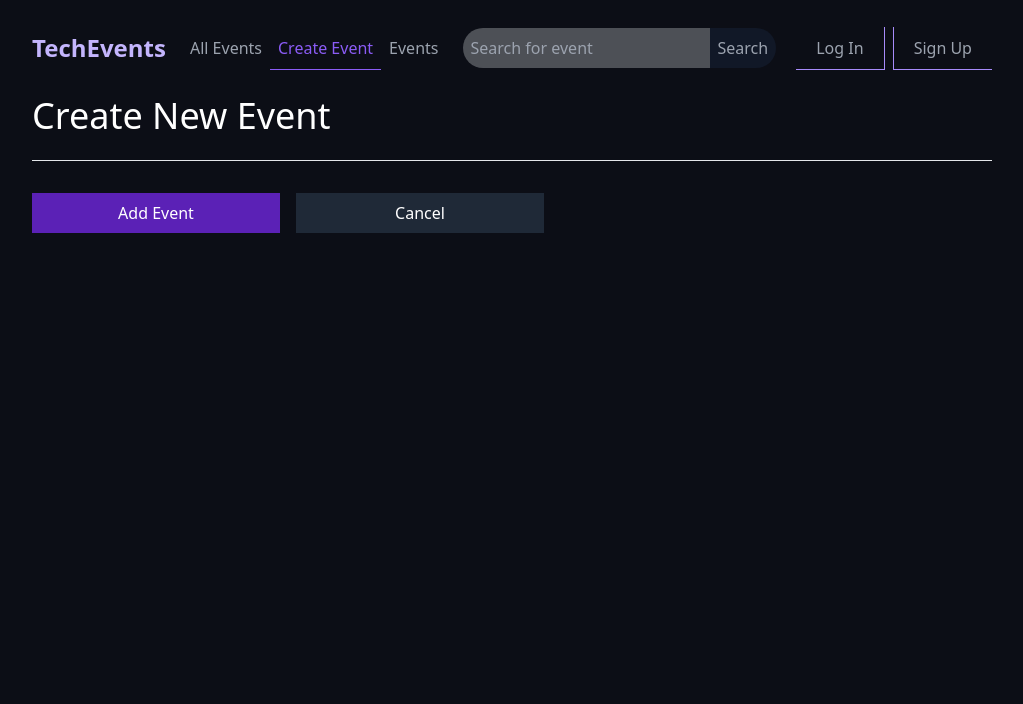
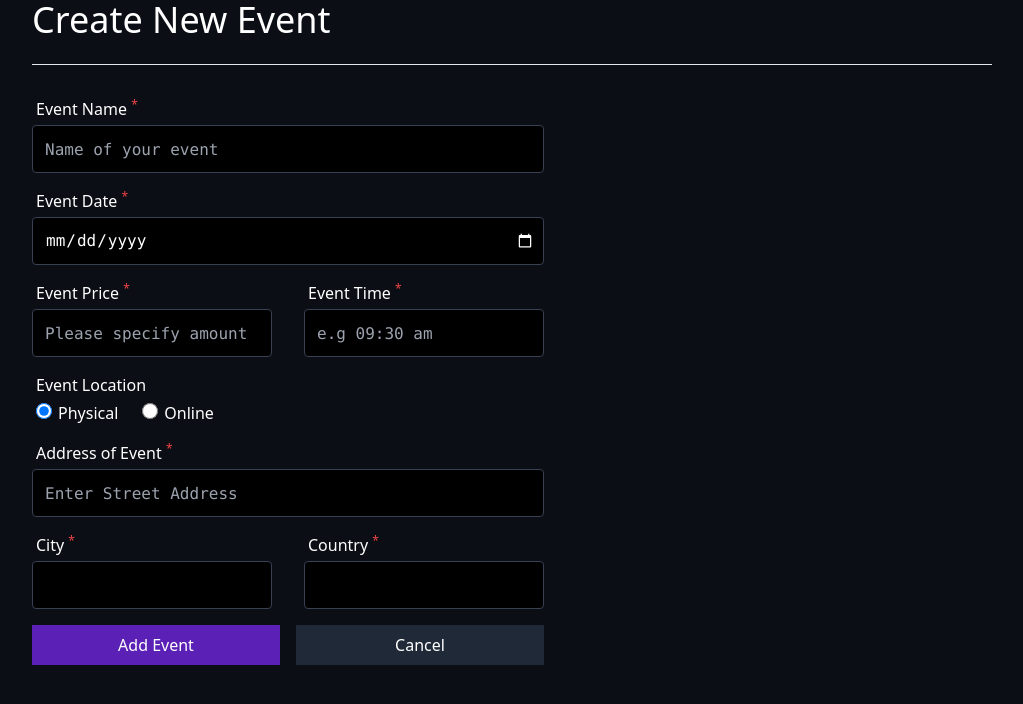
Before and after one commit to Mustycodes/tech-events-app, a React (Create React App) app: page /events/new in a window 1280 px wide. Shown: the top 704 px of the page, without its empty margins (128-1151 px from the left). Built offline with nearby package versions, Linux system fonts and the light colour scheme.

Commit message:
add create event form

```diff
--- /dev/null
+++ b/src/App.css
@@ -0,0 +1,3 @@
+:-webkit-input-placeholder {
+  color: red;
+}
--- a/src/App.tsx
+++ b/src/App.tsx
@@ -22,7 +22,8 @@ function App() {
 
   return (
     <div className="lg:mx-36 text-white">
-      <Header />
+      {/* <Header /> */}
+
       <Switch>
         {appRoutes.map((route) => (
           <Route exact path={route.path}>
--- a/src/index.css
+++ b/src/index.css
@@ -1,3 +1,7 @@
+::-webkit-calendar-picker-indicator {
+  filter: invert(1);
+}
+
 body {
   margin: 0;
   font-family: "Roboto", "Oxygen", "Ubuntu", "Cantarell", "Fira Sans",
@@ -11,7 +15,7 @@ body {
 @tailwind utilities;
 
 .heading-one {
-  @apply text-white text-4xl mb-6;
+  @apply text-white text-2xl md:text-4xl mb-3 md:mb-6;
 }
 
 .text-input {
--- a/src/pages/createEventPage.tsx
+++ b/src/pages/createEventPage.tsx
@@ -1,15 +1,195 @@
-import React from 'react'
-import { useHistory } from 'react-router'
+import React, { ChangeEvent, SyntheticEvent, useState } from "react";
+import "../styles/createEventPage.css";
+import { useHistory } from "react-router";
 
 const CreateEventPage = () => {
   const history = useHistory();
+  const [state, setState] = useState({
+    eventName: "",
+    eventDate: "",
+    eventPrice: "",
+    eventTime: "",
+    eventLocation: "physical",
+    eventAddress: "",
+    eventCity: "",
+    eventCountry: "",
+    eventUrl: "",
+  });
+  const [isPhysical, setIsPhysical] = useState(true);
+  const handleChange = (e: ChangeEvent<HTMLInputElement>) => {
+    const { name, value } = e.target;
+    if (name === "eventLocation") {
+      setIsPhysical(!isPhysical);
+      // if (value === "physical") {
+      //   setState({...state, eventUrl: ""})
+      //   return;
+      // } else if (value === "online") {
+      //   setState({...state, eventAddress: "", eventCity: "", eventCountry: ""})
+      //   return;
+      // }
+    }
+    setState({ ...state, [name]: value });
+  };
+
+  const handleSubmit = (e: SyntheticEvent) => {
+    e.preventDefault();
+    console.log(state);
+  }
+
   return (
     <div>
       <h1 className="heading-one">Create New Event</h1>
       <hr className="mb-8" />
-      <form action="" className="w-full sm:max-w-lg">
+      <form onSubmit={handleSubmit} action="" className="w-full sm:max-w-lg">
+        <div className="mb-4">
+          <label htmlFor="eventName" className="mb-1 pl-1 inline-block">
+            Event Name <sup className="text-red-500">*</sup>
+          </label>
+          <input
+            id="eventName"
+            name="eventName"
+            type="text"
+            className="form-control"
+            placeholder="Name of your event"
+            value={state.eventName}
+            onChange={handleChange}
+          />
+        </div>
+        <div className="mb-4">
+          <label htmlFor="eventDate" className="mb-1 pl-1 inline-block">
+            Event Date <sup className="text-red-500">*</sup>
+          </label>
+          <input
+            id="eventDate"
+            name="eventDate"
+            type="date"
+            className="form-control"
+            placeholder="Name of your event"
+            value={state.eventDate}
+            onChange={handleChange}
+          />
+        </div>
+        <div className="flex flex-col md:flex-row md:justify-between">
+          <div className="mb-4 md:mr-4 flex-auto">
+            <label htmlFor="eventPrice" className="mb-1 pl-1 inline-block">
+              Event Price <sup className="text-red-500">*</sup>
+            </label>
+            <input
+              id="eventPrice"
+              name="eventPrice"
+              type="number"
+              className="form-control"
+              placeholder="Please specify amount in dollars"
+              value={state.eventPrice}
+              onChange={handleChange}
+            />
+          </div>
+          <div className="mb-4 md:ml-4 flex-auto">
+            <label htmlFor="eventTime" className="mb-1 pl-1 inline-block">
+              Event Time <sup className="text-red-500">*</sup>
+            </label>
+            <input
+              id="eventTime"
+              name="eventTime"
+              type="datetime"
+              className="form-control"
+              placeholder="e.g 09:30 am"
+              value={state.eventTime}
+              onChange={handleChange}
+            />
+          </div>
+        </div>
+        <div className="mb-4">
+          <label className="mb-1 pl-1 block">Event Location</label>
+          <input
+            id="physical"
+            name="eventLocation"
+            type="radio"
+            className="ml-1 mr-1.5 w-4 h-4 bg-black"
+            value="physical"
+            checked={state.eventLocation === "physical"}
+            onChange={handleChange}
+          />
+          <label htmlFor="physical" className="mr-6">
+            Physical
+          </label>
+          <input
+            id="online"
+            name="eventLocation"
+            type="radio"
+            className="mr-1.5 w-4 h-4"
+            value="online"
+            checked={state.eventLocation === "online"}
+            onChange={handleChange}
+          />
+          <label htmlFor="online">Online</label>
+        </div>
+        {isPhysical ? (
+          <>
+            <div className="mb-4">
+              <label htmlFor="eventAddress" className="mb-1 pl-1 inline-block">
+                Address of Event <sup className="text-red-500">*</sup>
+              </label>
+              <input
+                id="eventAddress"
+                name="eventAddress"
+                type="datetime"
+                className="form-control"
+                placeholder="Enter Street Address"
+                value={state.eventAddress}
+                onChange={handleChange}
+              />
+            </div>
+            <div className="flex justify-between">
+              <div className="mb-4 mr-4 flex-auto">
+                <label htmlFor="eventCity" className="mb-1 pl-1 inline-block">
+                  City <sup className="text-red-500">*</sup>
+                </label>
+                <input
+                  id="eventCity"
+                  name="eventCity"
+                  type="datetime"
+                  className="form-control"
+                  value={state.eventCity}
+                  onChange={handleChange}
+                />
+              </div>
+              <div className="mb-4 ml-4 flex-auto">
+                <label
+                  htmlFor="eventCountry"
+                  className="mb-1 pl-1 inline-block"
+                >
+                  Country <sup className="text-red-500">*</sup>
+                </label>
+                <input
+                  id="eventCountry"
+                  name="eventCountry"
+                  type="datetime"
+                  className="form-control"
+                  value={state.eventCountry}
+                  onChange={handleChange}
+                />
+              </div>
+            </div>
+          </>
+        ) : (
+          <div className="mb-4">
+            <label htmlFor="eventUrl" className="mb-1 pl-1 inline-block">
+              Online Url <sup className="text-red-500">*</sup>
+            </label>
+            <input
+              id="eventUrl"
+              name="eventUrl"
+              type="datetime"
+              className="form-control"
+              placeholder="e.g https://example.com"
+              value={state.eventUrl}
+              onChange={handleChange}
+            />
+          </div>
+        )}
 
-      <div className="flex mb-4">
+        <div className="flex mb-4">
           <button
             className=" flex-1 mr-2 bg-purple-800 hover:bg-purple-600 px-4 py-2 inline-block"
             type="submit"
@@ -19,14 +199,14 @@ const CreateEventPage = () => {
           <button
             className="flex-1 ml-2 bg-gray-800 w-1/3 hover:bg-gray-600 px-4 py-2 inline-block"
             type="button"
-            onClick={() => history.push('/events')}
+            onClick={() => history.push("/events")}
           >
             Cancel
           </button>
         </div>
       </form>
     </div>
-  )
-}
+  );
+};
 
-export default CreateEventPage
+export default CreateEventPage;
--- /dev/null
+++ b/src/styles/createEventPage.css
@@ -0,0 +1,3 @@
+.form-control {
+  @apply block w-full h-12 pr-2 pl-3 outline-none bg-black border border-gray-700 focus:border-purple-400 rounded font-mono text-base;
+}
```
